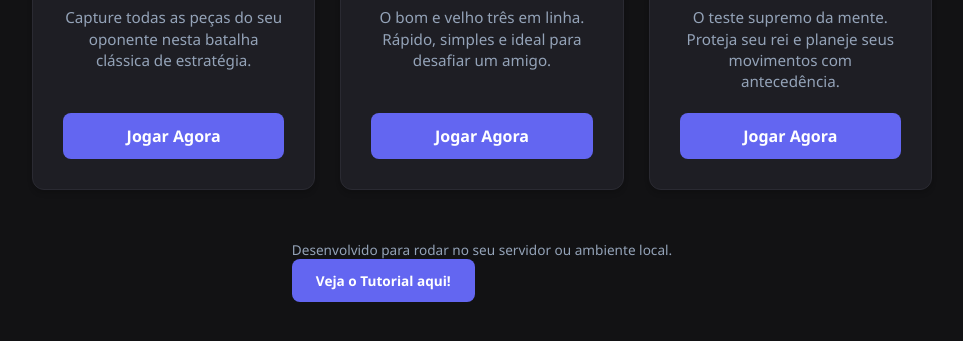
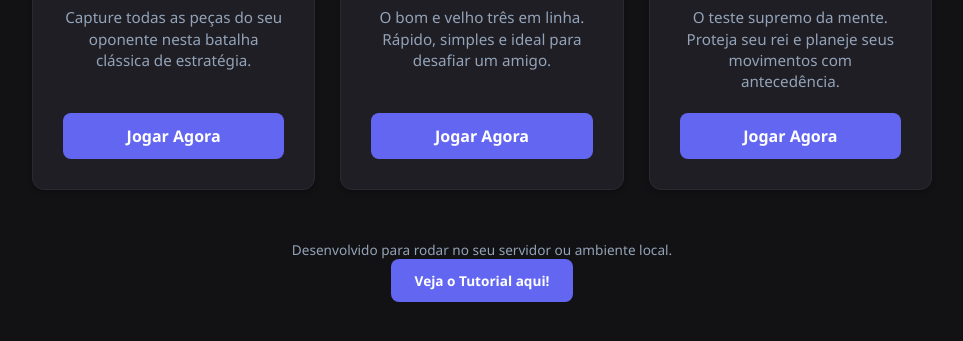
Before and after one commit to AliceAX24/Joguinhos, a plain HTML site: page index.html in a window 1280 px wide. Shown: the part 387-728 px from the top of the page, without its empty margins (158-1121 px from the left). Drawn offline with Linux system fonts and the light colour scheme.

Commit message:
Update index.html

```diff
--- a/index.html
+++ b/index.html
@@ -157,7 +157,7 @@
 
     <footer>
         <p>Desenvolvido para rodar no seu servidor ou ambiente local.</p>
-        <a href="video.html" class="btn-jogar">Veja o Tutorial aqui!</a>
+        <center><a href="https://drive.google.com/file/d/1Bjs3zaXmW21l8bhhS93Vqr-deEnuwRF1/view?usp=sharing" class="btn-jogar">Veja o Tutorial aqui!</a></center>
     </footer>
 
 </body>
```
